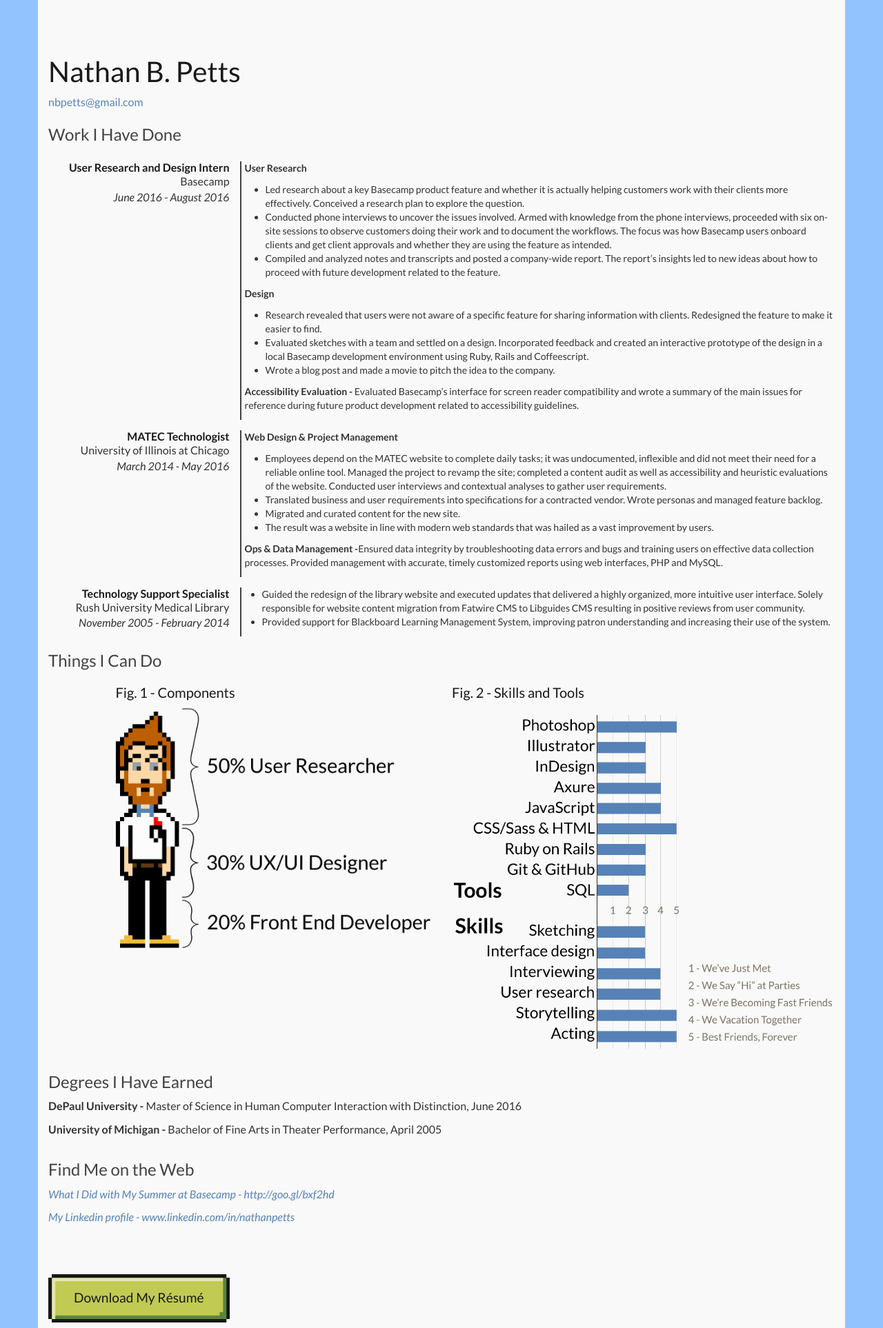
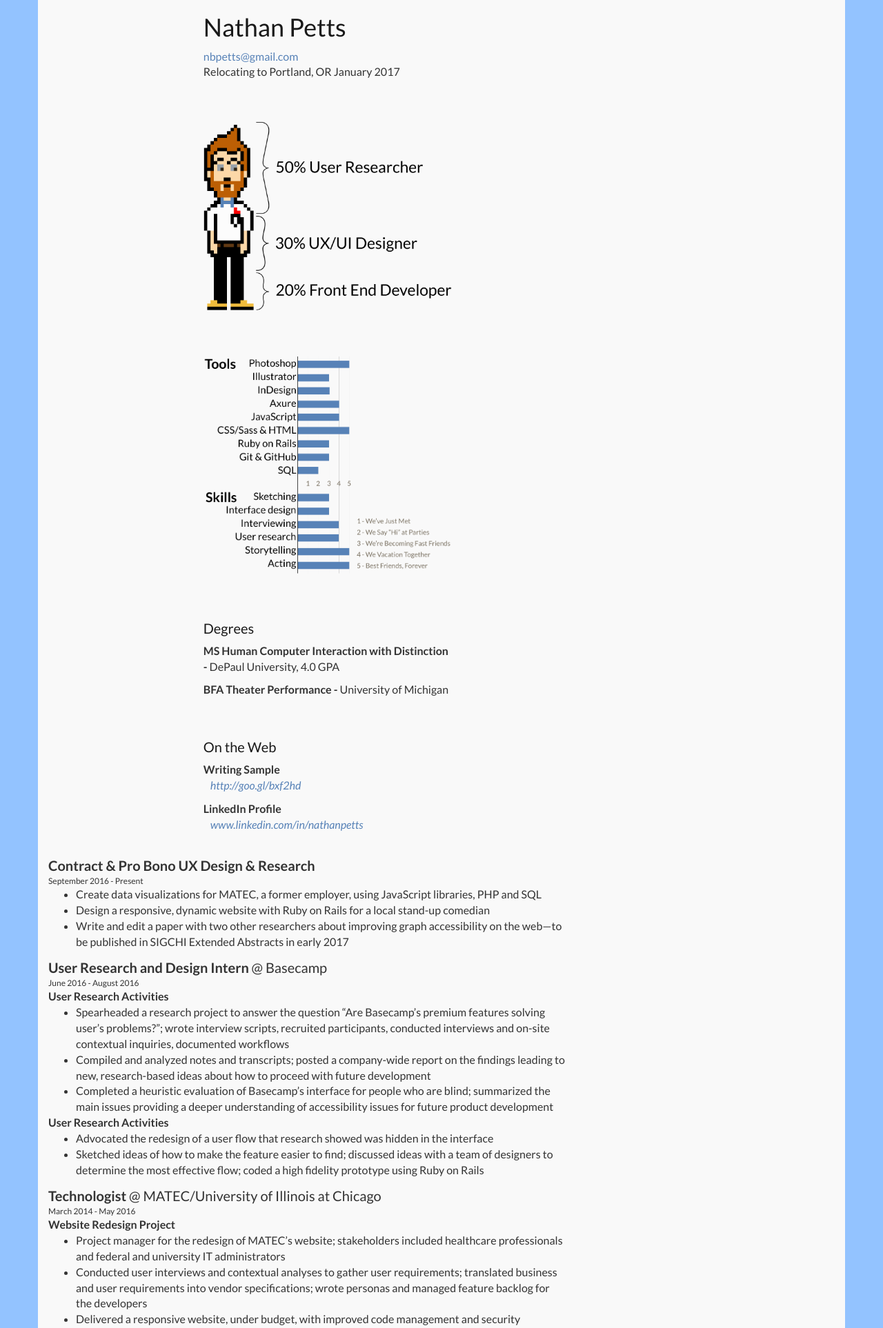
Before and after one commit to nbpetts/portfolio, a PHP site: page /resume.php in a window 1280 px wide. Shown: the part 52-1978 px from the top of the page at 69% size. Run offline with PHP 8.4, Linux system fonts and the light colour scheme; some web fonts are replaced.

Commit message:
updates resume wepage and file

```diff
--- a/resume.php
+++ b/resume.php
@@ -13,10 +13,9 @@
   <?php include "includes/header.php" ?>
 
   <div class="container pageBackground">
-
-        <section class="row ">
-          <div class="col-xs-12 ">
-            <h1>Nathan B. Petts</h1>
+    <section class="row">
+      <div class="col-xs-12 col-sm-4">
+        <h3 class="resumeName">Nathan Petts</h3>
         <a id="content" name="content"></a>
         <script type="text/javascript">
           <!--
@@ -36,183 +35,127 @@
               // -->
             </script>
             <noscript>Please enable Javascript to see the email address</noscript>
-          </div>
-          <!-- <div class="col-xs-12 resumeSummary">
-            <p>
-              Committed to delivering outstanding user experiences with interfaces designed for humans — rooted in understanding their needs and applying my optimism, humor and empathy.
+            <p>Relocating to Portland, OR January 2017</p>
+
+            <img src="images/partsOfMe.png" alt="Nathan is 50% User Researcher, 30% UX/UI Designer and 20% Front End Developer" class="img-responsive img-resume">
+            <img src="images/skillsAndTools.png" alt="A list of skills and tools" class="img-responsive img-resume">
+
+            <h4 class="resumeH4"> Degrees</h4>
+            <p><strong>MS Human Computer Interaction with Distinction -</strong> DePaul University, 4.0 GPA
             </p>
-          </div> -->
-        </section>
+            <p><strong>BFA Theater Performance -</strong> University of Michigan</p>
 
-        <section class="row">
-          <div class="col-xs-12 col-sm-4 ">
-            <h2>Work I Have Done</h2>
 
+            <h4 class="resumeH4"> On the Web</h4>
+            <p class="resumeSubTitle"><strong>Writing Sample</strong> </p>
+            <p class="resumeLink"><a href="http://goo.gl/bxf2hd" target="_blank">http://goo.gl/bxf2hd</a></p>
+            <p class="resumeSubTitle"><strong>LinkedIn Profile</strong></p>
+            <p class="resumeLink"> <a href="http://www.linkedin.com/in/nathanpetts" target="_blank">www.linkedin.com/in/nathanpetts</a></p>
           </div>
 
-        </section>
-        <section class="row job">
-          <div class="col-xs-10 col-xs-offset-1 col-sm-offset-0 col-sm-3 text-sm-right jobTitleGroup">
-            <h3 class="jobTitle">User Research and Design Intern</h3>
-            <p class="jobPlace">Basecamp</p>
+
+
+
+
+          <div class="col-xs-12 col-sm-8">
+
+            <p class="jobTitle resumeFirstJob"><strong>Contract  &amp; Pro Bono UX Design  &amp; Research</strong></p>
+
+            <p class="jobTime">September 2016 - Present</p>
+
+            <ul>
+              <li>
+                Create data visualizations for MATEC, a former employer, using JavaScript libraries, PHP and SQL
+              </li>
+              <li>Design a responsive, dynamic website with Ruby on Rails for a local stand-up comedian</li>
+              <li>Write and edit a paper with two other researchers about improving graph accessibility on the web—to be published in SIGCHI Extended Abstracts in early 2017</li>
+            </ul>
+
+
+
+            <p class="jobTitle"><strong>User Research and Design Intern</strong> @ Basecamp</p>
+
             <p class="jobTime">June 2016 - August 2016</p>
-
-          </div>
-          <div class="col-xs-10 col-xs-offset-1 col-sm-offset-0 col-sm-9 jobDetailsGroup technologist text-left">
-
-            <p>
-              <strong>User Research</strong>
+            <p class="resumeSubTitle">
+              <strong>
+                User Research Activities
+              </strong>
             </p>
-            <ul>
-              <li>Led research about a key Basecamp product feature and whether it is actually helping customers work with their clients more effectively. Conceived a research plan to explore the question. </li>
-              <li>Conducted phone interviews to uncover the issues involved. Armed with knowledge from the phone interviews, proceeded with six on-site sessions to observe customers doing their work and to document the workflows. The focus was how Basecamp users onboard clients and get client approvals and whether they are using the feature as intended.</li>
-              <li>Compiled and analyzed notes and transcripts and posted a company-wide report. The report’s insights led to new ideas about how to proceed with future development related to the feature.</li>
+            <ul class="resumeFirstList">
+              <li>
+                Spearheaded a research project to answer the question “Are Basecamp’s premium features solving user’s problems?”; wrote interview scripts, recruited participants, conducted interviews and on-site contextual inquiries, documented workflows
+              </li>
+              <li>Compiled and analyzed notes and transcripts; posted a company-wide report on the findings leading to new, research-based ideas about how to proceed with future development</li>
+              <li>Completed a heuristic evaluation of Basecamp’s interface for people who are blind; summarized the main issues providing a deeper understanding of accessibility issues for future product development</li>
 
             </ul>
+            <p class="resumeSubTitle"><strong>
+              User Research Activities
+            </strong></p>
+            <ul>
+              <li>Advocated the redesign of a user flow that research showed was hidden in the interface</li>
+              <li>Sketched ideas of how to make the feature easier to find; discussed ideas with a team of designers to determine the most effective flow; coded a high fidelity prototype using Ruby on Rails</li>
+            </ul>
 
-            <p>
-              <strong>Design</strong>
-              <ul>
-                <li>Research revealed that users were not aware of a specific feature for sharing information with clients. Redesigned the feature to make it easier to find.</li>
-                <li>Evaluated sketches with a team and settled on a design. Incorporated feedback and created an interactive prototype of the design in a local Basecamp development environment using Ruby, Rails and Coffeescript.</li>
-                <li>Wrote a blog post and made a movie to pitch the idea to the company.</li>
+
+            <p class="jobTitle"><strong>Technologist</strong> @ MATEC/University of Illinois at Chicago</p>
+
+            <p class="jobTime">March 2014 - May 2016</p>
+            <p class="resumeSubTitle">
+              <strong>
+                Website Redesign Project
+              </strong>
+             </p>
+              <ul class="resumeFirstList">
+                <li>
+                  Project manager for the redesign of MATEC’s website; stakeholders included healthcare professionals and federal and university IT administrators
+                </li>
+                <li>Conducted user interviews and contextual analyses to gather user requirements; translated business and user requirements into vendor specifications; wrote personas and managed feature backlog for the developers</li>
+                <li>Delivered a responsive website, under budget, with improved code management and security</li>
+
               </ul>
+              <p class="resumeSubTitle">
+                <strong>
+                Ops &amp; Data Management
+              </strong>
 
               </p>
 
-            <p>
-              <strong>Accessibility Evaluation -</strong> Evaluated Basecamp’s interface for screen reader compatibility and wrote a summary of the main issues for reference during future product development related to accessibility guidelines.
-            </p>
-
-          </div>
-
-        </section>
-        <section class="row job">
-          <div class="col-xs-10 col-xs-offset-1 col-sm-offset-0 col-sm-3 text-sm-right jobTitleGroup">
-            <h3 class="jobTitle">MATEC Technologist </h3>
-            <p class="jobPlace">University of Illinois at Chicago</p>
-            <p class="jobTime">March 2014 - May 2016</p>
-
-          </div>
-          <div class="col-xs-10 col-xs-offset-1 col-sm-offset-0 col-sm-9 jobDetailsGroup technologist text-left">
-
-            <p>
-              <strong>Web Design &amp; Project Management </strong>
-            </p>
               <ul>
-              <li>Employees depend on the MATEC website to complete daily tasks; it was undocumented, inflexible and did not meet their need for a reliable online tool. Managed the project to revamp the site; completed a content audit as well as accessibility and heuristic evaluations of the website. Conducted user interviews and contextual analyses to gather user requirements.</li>
-              <li>Translated business and user requirements into specifications for a contracted vendor. Wrote personas and managed feature backlog.</li>
-              <li>Migrated and curated content for the new site.</li>
-              <li>The result was a website in line with modern web standards that was hailed as a vast improvement by users.</li>
+                <li>Reverse-engineered and managed a legacy database, improved data integrity by troubleshooting bugs and data errors</li>
+                <li>Provided training and documentation to staff resulting in accurate and timely data entry</li>
               </ul>
 
 
-            <p>
-              <strong>Ops &amp; Data Management -</strong>Ensured data integrity by troubleshooting data errors and bugs and training users on effective data collection processes. Provided management with accurate, timely customized reports using web interfaces, PHP and MySQL.
-            </p>
+            <p class="jobTitle"><strong>Technology Support Specialist</strong> @ Rush University Medical Library</p>
+
+            <p class="jobTime">November 2005 - February 2014</p>
+
+
+              <ul>
+                <li>
+                  Solely responsible for library website redesign and content migration to a modern CMS resulting in positive reviews from user community
+                </li>
+                <li>Recognized by supervisors and co-workers for empathetic and knowledgeable technology support for clinicians, professors and students</li>
+              </ul>
+
+
+
+            <p class="jobTitle"><strong>Actor</strong> @ Chicago, IL</p>
+
+            <p class="jobTime">Ongoing</p>
+
+
+              <ul>
+                <li>
+                 Collaborate with many types of people to achieve a single objective: entertain audiences big and small; learned empathy, how to tell a story, read an audience and think on my feet
+               </li>
+             </ul>
 
 
          </div>
-
-        </section>
-        <section class="row job">
-          <div class="col-xs-10 col-xs-offset-1 col-sm-offset-0 col-sm-3 text-sm-right jobTitleGroup">
-            <h3 class="jobTitle">Technology Support Specialist</h3>
-            <p class="jobPlace">Rush University Medical Library</p>
-            <p class="jobTime">November 2005 - February 2014</p>
-          </div>
-          <div class="col-xs-10 col-xs-offset-1 col-sm-offset-0 col-sm-9 jobDetailsGroup text-left">
-
-            <ul>
-              <li>Guided the redesign of the library website and executed updates that delivered a highly organized, more intuitive user interface. Solely responsible for website content migration from Fatwire CMS to Libguides CMS resulting in positive reviews from user community.</li>
-              <li>Provided support for Blackboard Learning Management System, improving patron understanding and increasing their use of the system.</li>
-
-
-            </ul>
-
-          </div>
-
-        </section>
-       <!--  <section class="row job">
-          <div class="col-xs-10 col-xs-offset-1 col-sm-offset-0 col-sm-3 text-sm-right jobTitleGroup">
-            <h3 class="jobTitle">Library Tech</h3>
-            <p class="jobPlace">Rush University Medical Library</p>
-            <p class="jobTime">November 2005 - October 2012</p>
-          </div>
-          <div class="col-xs-10 col-xs-offset-1 col-sm-offset-0 col-sm-9 jobDetailsGroup text-left">
-
-            <ul>
-              <li>Conceived and created the new departmental training and reference Wiki.</li>
-              <li>Implemented the latest version of the interlibrary loan software in partnership with the McCormick Educational Technology Center.</li>
-              <li>Project planning and execution to reorganize and reorder two major collections (a total of 48,000 books and 4,000 journals) and one minor archival collection (3,500 rare items); each move was completed on time, without disruption to operations
-                or impact on patrons.</li>
-
-            </ul>
-
-          </div>
-
-        </section> -->
-
-        <section class="row">
-          <div class="col-xs-12 col-sm-4 ">
-            <h2>Things I Can Do</h2>
-
-          </div>
-
-        </section>
-        <section class="row">
-          <div class="col-xs-12  col-sm-5 col-sm-offset-1">
-            <h4>Fig. 1 - Components</h4>
-            <img src="images/partsOfMe.png" alt="" class="img-responsive">
-          </div>
-          <div class="col-xs-12 col-sm-6 ">
-            <h4>Fig. 2 - Skills and Tools</h4>
-            <img src="images/skillsAndTools.png" alt="" class="img-responsive">
-          </div>
-
-        </section>
-        <section class="row">
-          <div class="col-xs-12 col-sm-5 ">
-            <h2>Degrees I Have Earned</h2>
-          </div>
-
-        </section>
-        <section class="row">
-          <div class="col-xs-12  ">
-            <p>
-              <strong>DePaul University -</strong> Master of Science in Human Computer Interaction with Distinction, June 2016</p>
-          </div>
-
-        </section>
-        <section class="row">
-          <div class="col-xs-12  ">
-            <p>
-              <strong>University of Michigan -</strong> Bachelor of Fine Arts in Theater Performance, April 2005</p>
-          </div>
-
-        </section>
-        <section class="row">
-          <div class="col-xs-12 col-sm-4 ">
-            <h2>Find Me on the Web</h2>
-          </div>
-
-        </section>
-        <section class="row">
-          <div class="col-xs-12 col-sm-8 ">
-            <p><a href="http://goo.gl/bxf2hd" target="_blank" title="This will open in a new tab.">What I Did with My Summer at Basecamp - http://goo.gl/bxf2hd</a>
-            </p>
-          </div>
-
-        </section>
-        <section class="row">
-          <div class="col-xs-12 col-sm-8 ">
-            <p><a href="http://www.linkedin.com/in/nathanpetts" target="_blank" title="This will open in a new tab.">My Linkedin profile - www.linkedin.com/in/nathanpetts</a>
-            </p>
-          </div>
-
        </section>
 
-        <!--close main-->
 
       <section class="row buttonSection">
         <?php include "includes/downloadResumeButton.php" ?>
@@ -265,7 +208,7 @@
 
 
         </section>
-
+      </footer>
     </div>
 
   </body>
--- a/sass/my_styles.scss
+++ b/sass/my_styles.scss
@@ -59,43 +59,38 @@ h1.hero {
   color: $beard;
   font-weight: bold;
 }
-
+.resumeLink {
+  text-indent: 10px;
+}
 
 ///////////////////////////////resume styles
-p.resumePhone {
+.img-resume {
+  margin-top: 3.75em;
+}
+.resumeH4 {
+  margin-top: 3em;
+}
+.resumeFirstJob {
+  margin-top: 1.1em;
+}
+.resumeName {
+  font-size: 2.25em;
+}
+
+.jobTitle {
+  font-size: 1.25em;
   margin-bottom: 0;
 }
-a.resumeEmail {
-  margin-top: 0;
-}
-h3.jobTitle{
-  font-size: 1em;
-  font-weight: bold;
+.jobTime {
+  font-size: .75em;
   margin-bottom: 0;
-  margin-top: 0;
-}
-p.jobPlace {
-  margin-bottom: 0;
-
 }
 
-.jobDetailsGroup{
-
-  font-size: 0.875em;
-padding-left:0;
+.resumeSubTitle {
+margin-bottom: 0;
 }
-.jobDetailsGroup > ul {
- padding-left: 30px;
-}
-p.jobTime {
-  font-style: italic;
+.resumeFirstList {
   margin-bottom: 0;
-}
-.resumeSummary{
-  padding-top: .75em;
-}
-.technologist {
-  padding-left: 5px;
 }
 //////////////////////////////////////          my navbar styles
 nav.navbar {
```
Also changed, not shown: resume - Copy.php (added, +274 -0 lines), css/my_styles.css, css/my_styles.min.css, images/skillsAndTools.png, 2 other files. Lines whose indentation alone changed are shown as unchanged.
